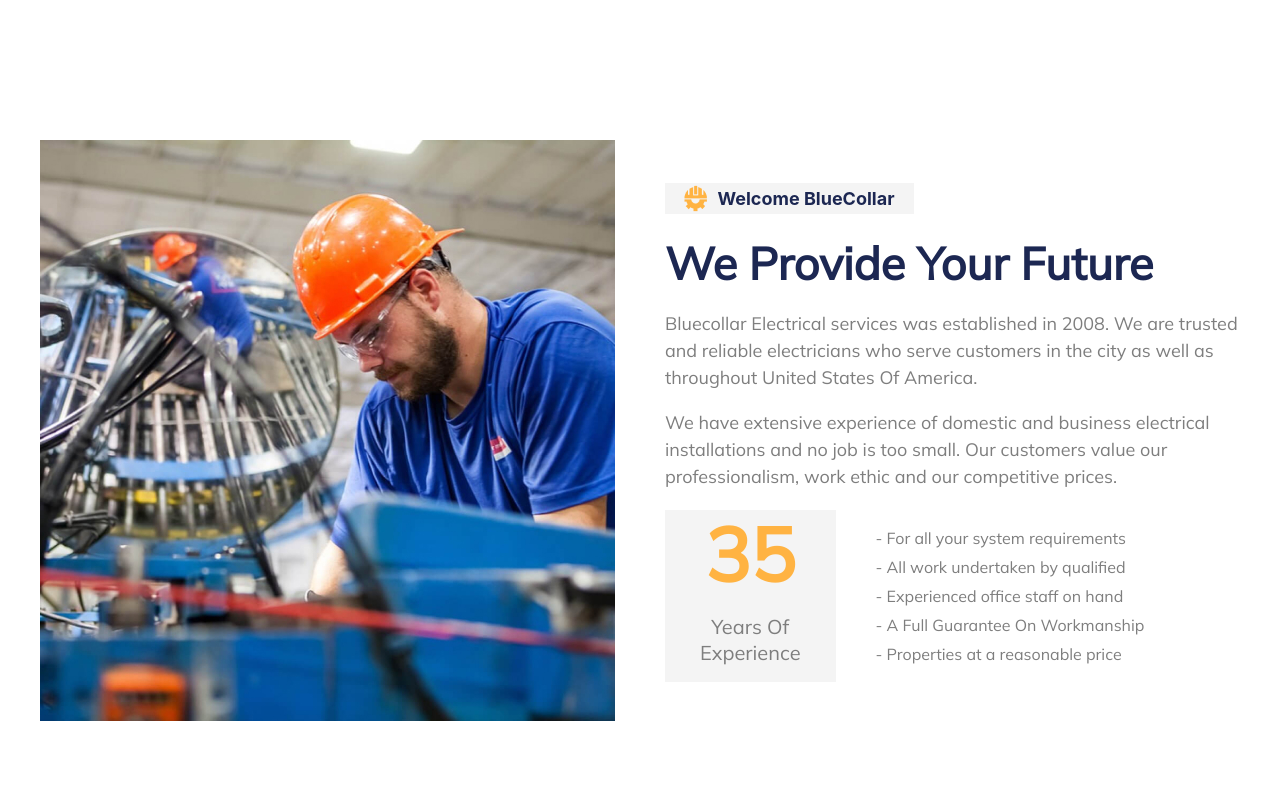
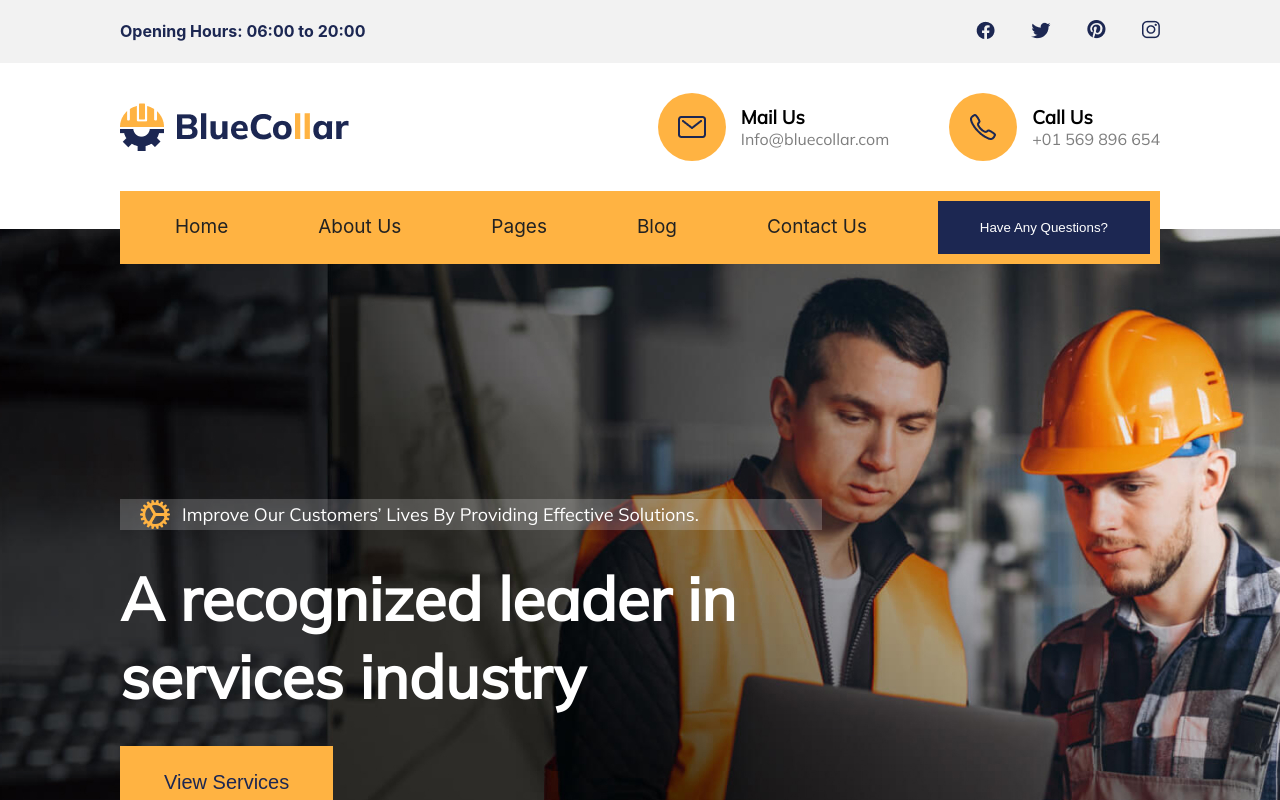
Before and after one commit to Klaot/bluecollor, a React (Create React App) app: page / in a window 1280 px wide. Shown: the top 800 px of the page. Built offline with nearby package versions, Linux system fonts and the light colour scheme.

Commit message:
вернул компоненты на продакшен

```diff
--- a/src/App.js
+++ b/src/App.js
@@ -18,8 +18,8 @@ import './styles/styles.scss';
 function App() {
   return (
     <div className="App">
-        {/* <Navigation />
-        <Header /> */}
+        <Navigation />
+        <Header />
         <AboutUs/>
         <WhatWeOffer/>
         <OurServices/>
@@ -29,8 +29,8 @@ function App() {
         <Clients/>
         <PricePlan/>
         <StayUpdated/>
-        {/* <Subscribe/>
-        <Footer/> */}
+        <Subscribe/>
+        <Footer/>
     </div>
   );
 }
```
